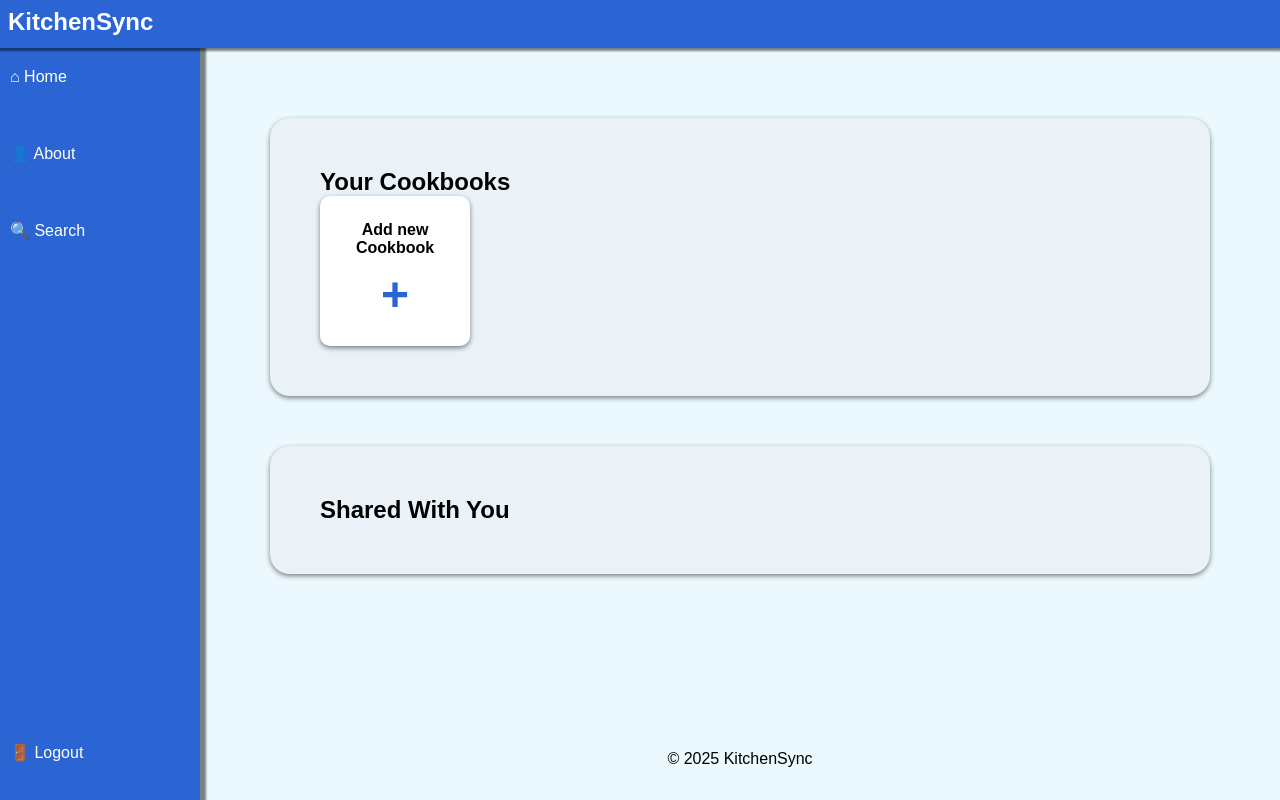
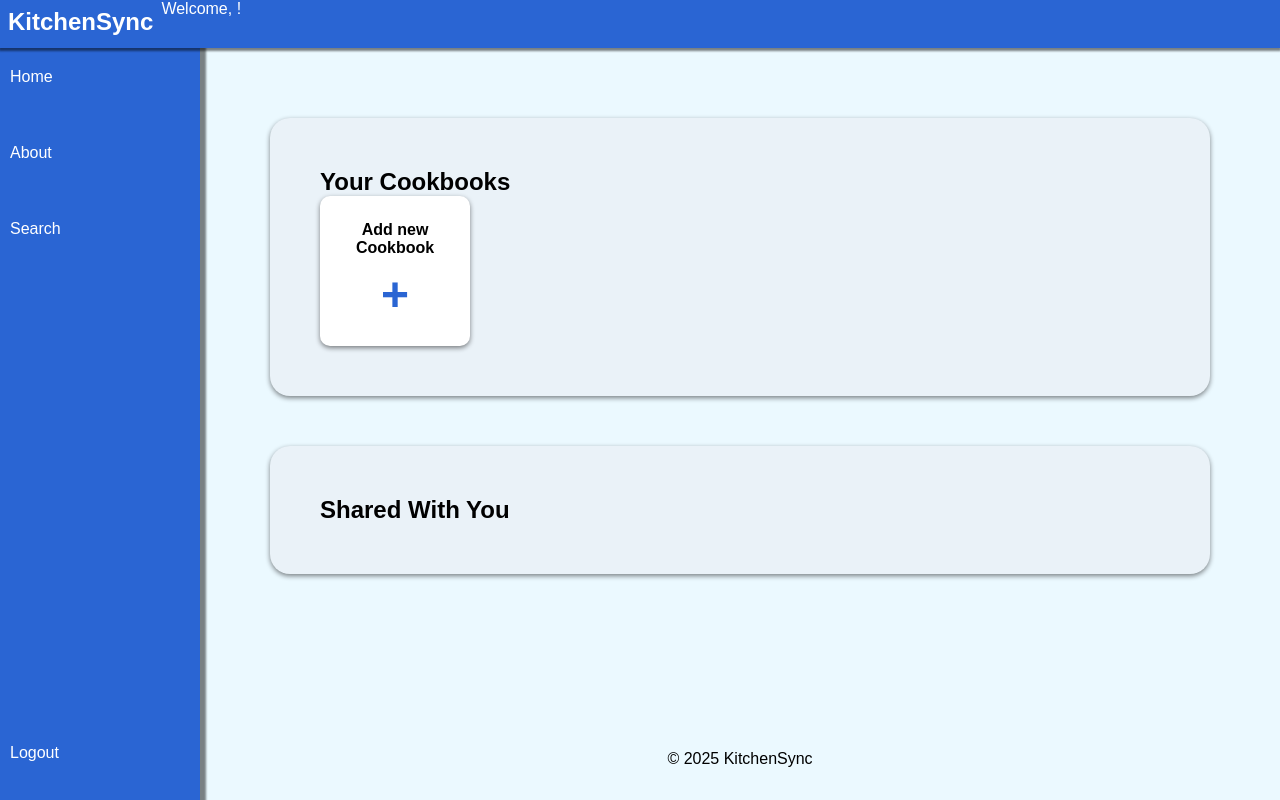
Before and after one commit to mayqatwit/WebDevFinalProject, a plain HTML site: page frontend/home.html in a window 1280 px wide. Drawn offline with Linux system fonts and the light colour scheme; no server answers.

Commit message:
Changed sidebar style

```diff
--- a/frontend/home.html
+++ b/frontend/home.html
@@ -10,15 +10,21 @@
 </head>
 
 <body>
-    <nav><h2>KitchenSync</h2><button id="toggleButton" onclick="toggleSidebar()">≡</button></nav>
+    <nav>
+        <h2>KitchenSync</h2>
+        <div class="nav-user-info">
+            <span>Welcome, <span class="username-display"></span>!</span>
+        </div>
+        <button id="toggleButton" onclick="toggleSidebar()">≡</button>
+    </nav>
 <aside id="sidebar">
     <ul id="navLinks">
-        <a class="sidebarItems" href="./home.html"><li>&#x2302; Home</li></a>
-        <a class="sidebarItems" href="./about.html"><li>&#x1F464; About</li></a>
-        <a class="sidebarItems" id="searchToggle" href="#" onclick="toggleSearch(); return false;"><li>&#x1F50D; Search</li></a>
+        <a class="sidebarItems" href="./home.html"><li>Home</li></a>
+        <a class="sidebarItems" href="./about.html"><li>About</li></a>
+        <a class="sidebarItems" id="searchToggle" href="#" onclick="toggleSearch(); return false;"><li>Search</li></a>
     </ul>
     <ul id="logoutContainer">
-        <a class="sidebarItems" id="logout" href="./login.html"><li>&#x1F6AA; Logout</li></a>
+        <a class="sidebarItems" id="logout" href="./login.html"><li>Logout</li></a>
     </ul>
 </aside>
 
```
Also changed, not shown: frontend/about.html (+2 -6 lines), frontend/cookbook.html (+10 -12 lines).
